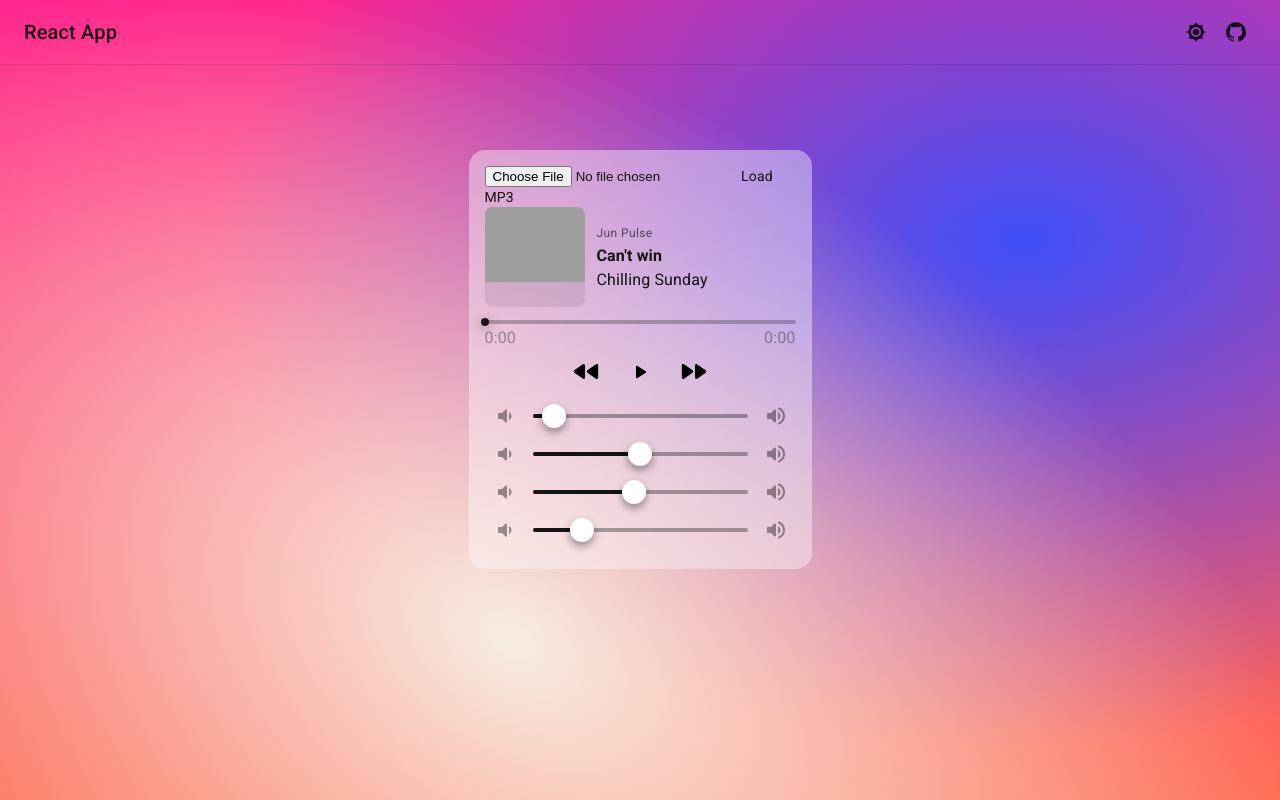
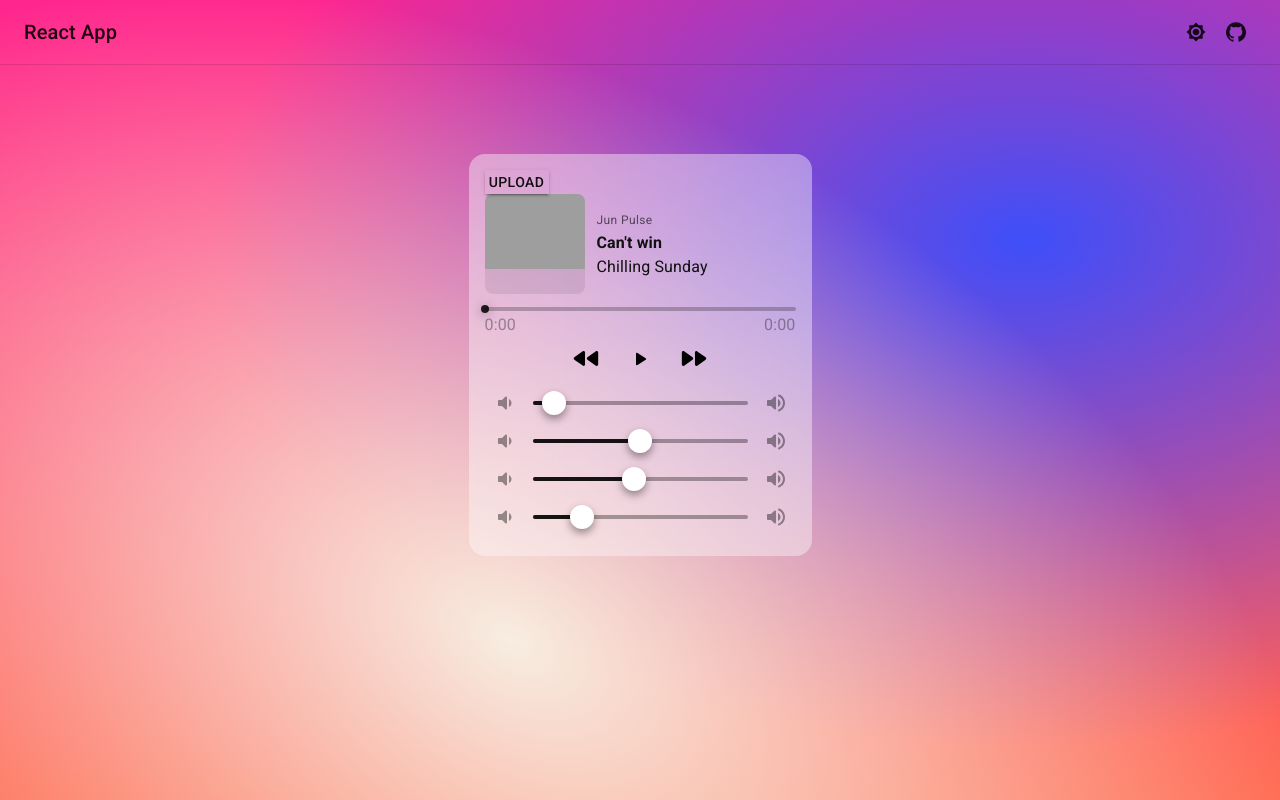
Before and after one commit to JoHoop/audio-pitch-shifter-react, a React (Create React App) app: page / in a window 1280 px wide. Built offline with nearby package versions, Linux system fonts and the light colour scheme; grey boxes are pictures that could not be loaded.

Commit message:
Add Material UI upload button

```diff
--- a/src/components/LoadButton.js
+++ b/src/components/LoadButton.js
@@ -1,5 +1,11 @@
 import React, { Fragment } from 'react';
+import Button from '@mui/material/Button';
+import { styled } from '@mui/material/styles';
 import { usePlayer } from './PlayerContext';
+
+const Input = styled('input')({
+  display: 'none',
+});
 
 export const LoadButton = () => {
   const { loadFile } = usePlayer();
@@ -13,13 +19,21 @@ export const LoadButton = () => {
     if (fileTest) {
       loadFile(file);
     } else {
-      window.alert('you can only load an mp3 file');
+      window.alert('Please upload only files in .mp3 format');
     }
   };
   return (
     <Fragment>
-      <label>
-        <input type='file' onChange={onChange} /> Load MP3
+      <label htmlFor='upload-button'>
+        <Input
+          type='file'
+          accept='audio/*'
+          onChange={onChange}
+          id='upload-button'
+        />
+        <Button variant='contained' component='span'>
+          Upload
+        </Button>
       </label>
     </Fragment>
   );
--- a/src/components/MusicPlayer.js
+++ b/src/components/MusicPlayer.js
@@ -115,7 +115,7 @@ export const MusicPlayer = () => {
         <Box sx={{ display: 'flex', alignItems: 'center' }}>
           <CoverImage>
             <img
-              alt="can't win - Chilling Sunday"
+              alt='Album cover'
               src='/static/images/sliders/chilling-sunday.jpg'
             />
           </CoverImage>
```
